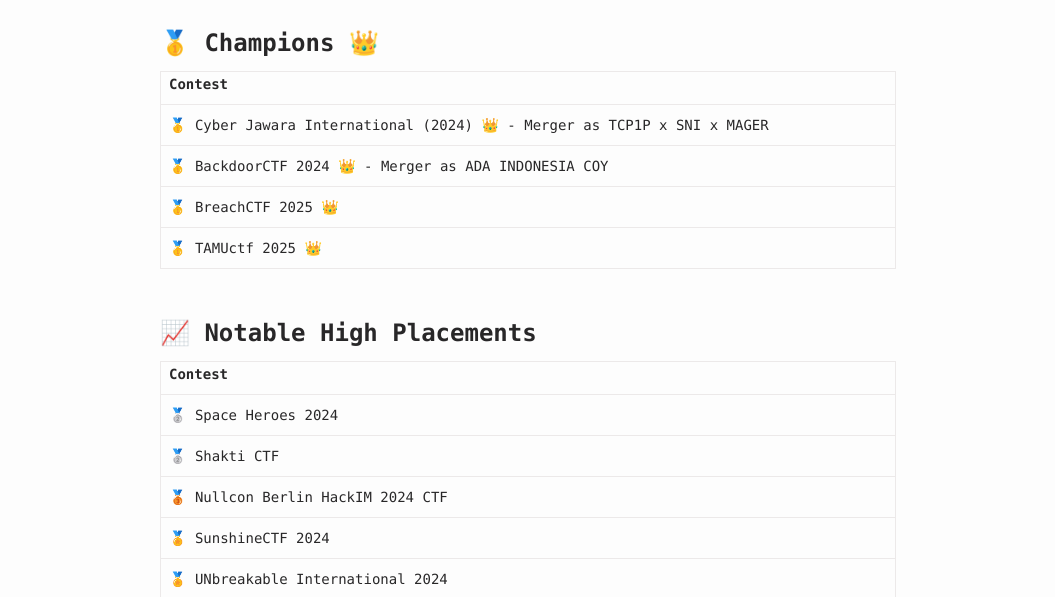
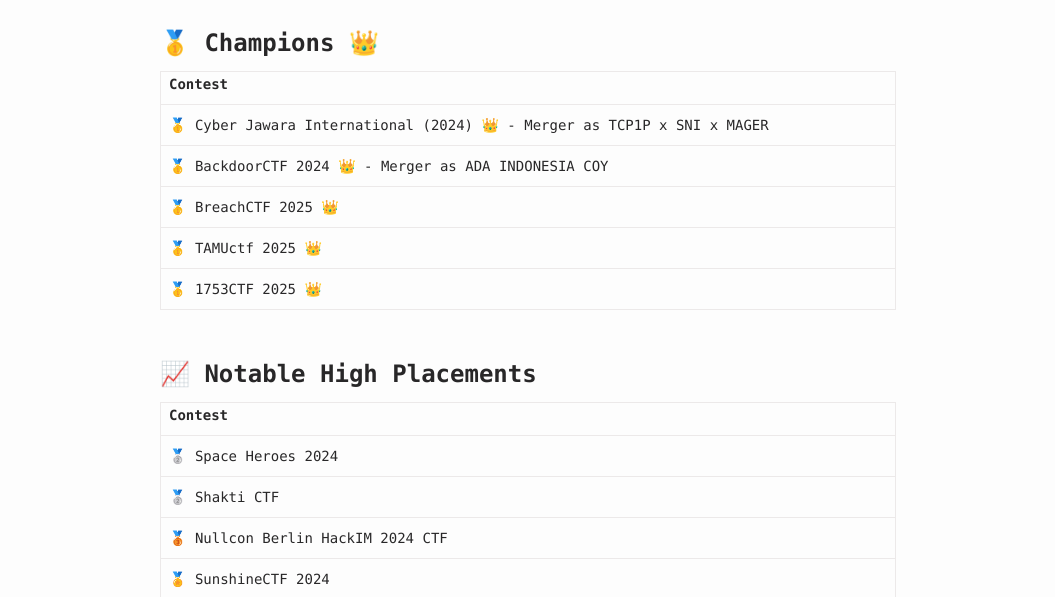
Before and after one commit to serikatnewbie/sni-vercel, an Astro site: page /achievements in a window 1280 px wide. Shown: the part 202-799 px from the top of the page, without its empty margins (112-1167 px from the left). Built offline with nearby package versions, Linux system fonts and the light colour scheme; Astro itself is replaced by a stand-in of ours.

Commit message:
update achievement, add 1753ctf

```diff
--- a/src/pages/achievements.md
+++ b/src/pages/achievements.md
@@ -11,6 +11,7 @@
 | 🥇 BackdoorCTF 2024 👑 - Merger as ADA INDONESIA COY |
 | 🥇 BreachCTF 2025 👑|
 | 🥇 TAMUctf 2025 👑 |
+| 🥇 1753CTF 2025 👑 |
 
 ## 📈 Notable High Placements
 
```
